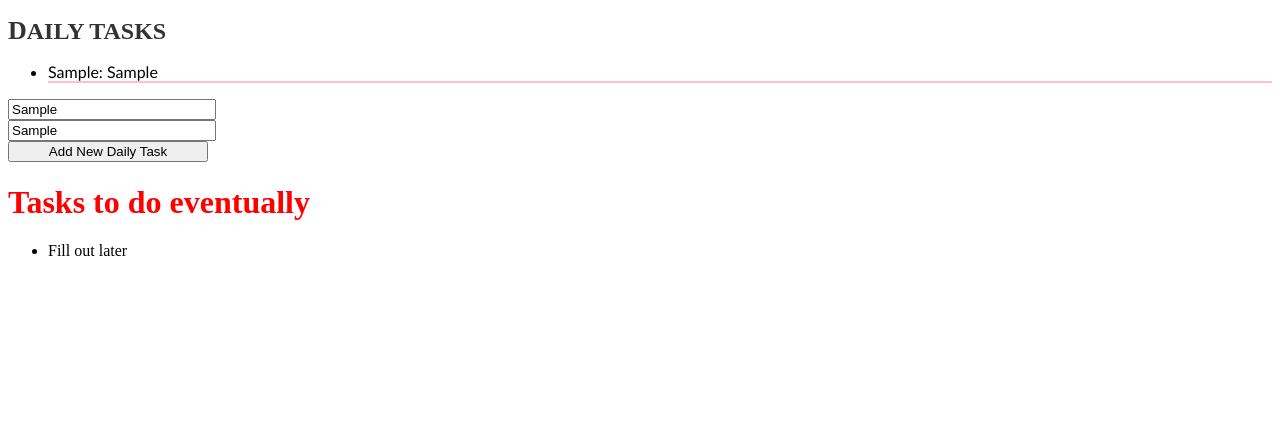
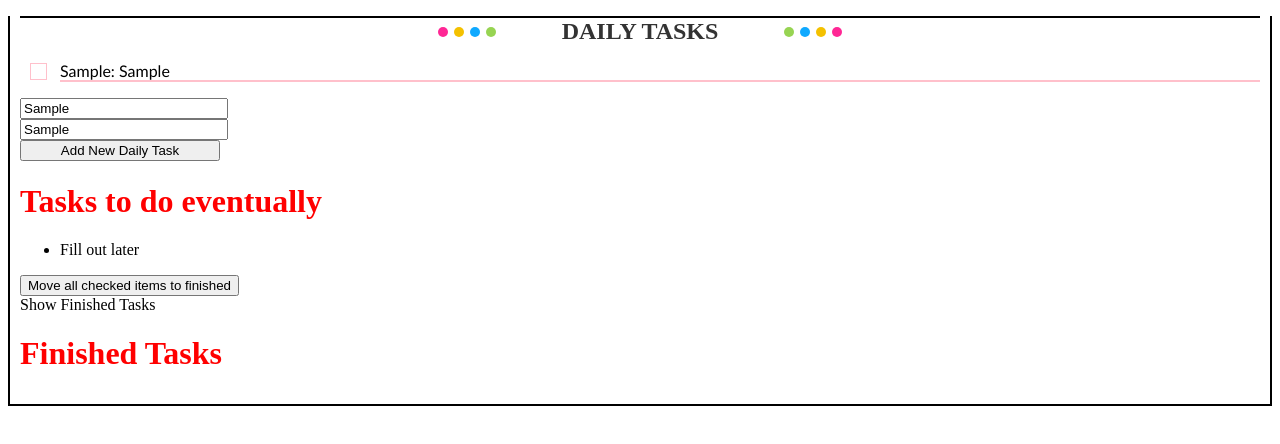
Before and after one commit to jasmine-9000/todolist-purejs, a website: page index.html in a window 1280 px wide. Both pictures are taken after typing "Sample", "Sample" into the empty fields and a click on the input "Add New Daily Task". Drawn offline with Linux system fonts and the light colour scheme; no server answers.

Commit message:
Made the header prettier

```diff
--- a/db.json
+++ b/db.json
@@ -2,6 +2,7 @@
   "dailytasks": {
     "123": "",
     "213": "all night long",
+    "1234": "52133",
     "1523": "4567",
     "1524": "4567",
     "hello": "world",
@@ -13,8 +14,7 @@
     "do the professional links!": "now!!!!",
     "start prepping the bank": "this weekend",
     "clean up iphone": "now!!!!",
-    "Make your own API and push to heroku!": "this weekend",
-    "Fill out Ballot and turn it in and vote": "Now!!!"
+    "Make your own API and push to heroku!": "this weekend"
   },
   "generaltasks": {
     "tasks": {
--- a/index.html
+++ b/index.html
@@ -10,8 +10,27 @@
 <body>
     <div class="container">
         <div class="dailytasklist">
-            <h1>Daily Tasks</h1>
+
+            <h1><span class="b4"></span>
+                <span class="b3"></span>
+                <span class="b2"></span>
+                <span class="b1"></span>
+                    <span class="title">Daily Tasks</span>
+                <span class="b1"></span>
+                <span class="b2"></span>
+                <span class="b3"></span>
+                <span class="b4"></span></h1>
+
             <ul id="daily_todolist" class="todolist">
+                <!--<li>
+
+                    <label class="container1">
+                        <input type="checkbox">
+                        <span class="checkmark"></span>
+                    </label>
+                    Todo list item sample
+
+                </li>-->
             </ul>
         </div>
         <form class="dailytaskform" id="add_daily_task">
@@ -20,10 +39,18 @@
             <input type="submit" value="Add New Daily Task">
         </form>
         <div class="generaltasklist">
-        <h1>Tasks to do eventually</h1>
+            <h1>Tasks to do eventually</h1>
             <ul id="general_todolist" class="todolist">
                 <li>Fill out later</li>
             </ul>
+        </div>
+
+        <button class="movegeneralchecked">Move all checked items to finished</button>
+
+        <div class="toggle_finishedtasklist">Show Finished Tasks</div>
+        <div class="finishedtasklist">
+            <h1>Finished Tasks</h1>
+            <ul id="finished_tasklist" class="todolist"></ul>
         </div>
     </div>
 </body>
--- a/script.js
+++ b/script.js
@@ -51,8 +51,21 @@ function displaydailytasks(dailytaskslist) {
     })
 }
 
-function addtasktolistDOM(taskAsString, element) {
+function addtasktolistDOM(taskAsString, element,checked=false) {
     let task = document.createElement('li' );
+
+    // let samplecheckboxstr = "<label class='container1'><input type='checkbox'><span class='checkmark'></span></label>"
+    let checkboxcont = document.createElement('label');
+    let checkbox = document.createElement('input')
+    let checkmark = document.createElement('span');
+    checkmark.setAttribute('class', 'checkmark')
+    checkbox.setAttribute('type', 'checkbox');
+    checkbox.checked = checked;
+    checkboxcont.setAttribute('class', 'container1');
+    checkboxcont.appendChild(checkbox);
+    checkboxcont.appendChild(checkmark);
+
+    task.appendChild(checkboxcont);
     task.appendChild(document.createTextNode(taskAsString));
     element.appendChild(task);
 }
--- a/styles.css
+++ b/styles.css
@@ -1,6 +1,40 @@
 h1 {
     color: red;
 }
+
+.container {
+    border-width: 0px 2px 2px 2px;
+    border-color: black;
+    border-style: solid;
+    padding: 0px 10px 10px 10px;
+}
+.dailytasklist h1 {
+    border-top: 2px solid black;
+    text-align: center;
+
+}
+
+.dailytasklist h1 .title {
+    padding: 0 60px;
+}
+
+.dailytasklist h1 .b1,
+.dailytasklist h1 .b2,
+.dailytasklist h1 .b3,
+.dailytasklist h1 .b4 {
+    display: inline-block;
+    width: 10px;
+    height: 10px;
+    align-self: center;
+    justify-self: center;
+    border-radius: 99px;
+    transform: translateY(-2px);
+}
+.dailytasklist h1 .b1 { background-color: #97d452;}
+.dailytasklist h1 .b2 { background-color: #0fa9ff;}
+.dailytasklist h1 .b3 { background-color: #f4c100;}
+.dailytasklist h1 .b4 { background-color: #ff2795;}
+
 form.dailytaskform {
     display: flex;
     flex-direction: column;
@@ -26,6 +60,79 @@ form.dailytaskform > * {
     color: black;
     font-family:'Trebuchet MS', 'Lucida Sans Unicode', 'Lucida Grande', 'Lucida Sans', Arial, sans-serif
 }
+
 .dailytasklist ul.todolist li {
     border-bottom: 2px solid pink;
+    position: relative;
+    list-style: none;
 }
+
+
+/*https://www.w3schools.com/howto/howto_css_custom_checkbox.asp */
+
+/* Customize the label (the container) */
+.container1 {
+    display: block;
+    position: absolute;
+    cursor: pointer;
+    font-size: 22px;
+    left: -30px;
+    top: 2px;
+    -webkit-user-select: none;
+    -moz-user-select: none;
+    -ms-user-select: none;
+    user-select: none;
+  }
+
+/* Hide the browser's default checkbox */
+.container1 input {
+    position: absolute;
+    opacity: 0;
+    cursor: pointer;
+    height: 0;
+    width: 0;
+  }
+
+  /* Create a custom checkbox */
+.checkmark {
+    position: absolute;
+    height: 15px;
+    width: 15px;
+    background-color: transparent;
+    border: 1px solid pink;
+  }
+
+/* On mouse-over, add a grey background color */
+.container1:hover input ~ .checkmark {
+    background-color: rgba(#ccc,.1);
+}
+
+  /* When the checkbox is checked, add a blue background */
+.container1 input:checked ~ .checkmark {
+    background-color: transparent;
+}
+
+/* Create the checkmark/indicator (hidden when not checked) */
+.checkmark:after {
+    content: "";
+    position: absolute;
+    display: none;
+}
+
+/* Show the checkmark when checked */
+.container1 input:checked ~ .checkmark::after {
+   display: block;
+}
+
+/* Style the checkmark/indicator */
+.container1 .checkmark::after {
+    left: 4px;
+    top: 0px;
+    width: 5px;
+    height: 10px;
+    border: solid pink;
+    border-width: 0 3px 3px 0;
+    -webkit-transform: rotate(45deg);
+    -ms-transform: rotate(45deg);
+    transform: rotate(45deg);
+  }
```
